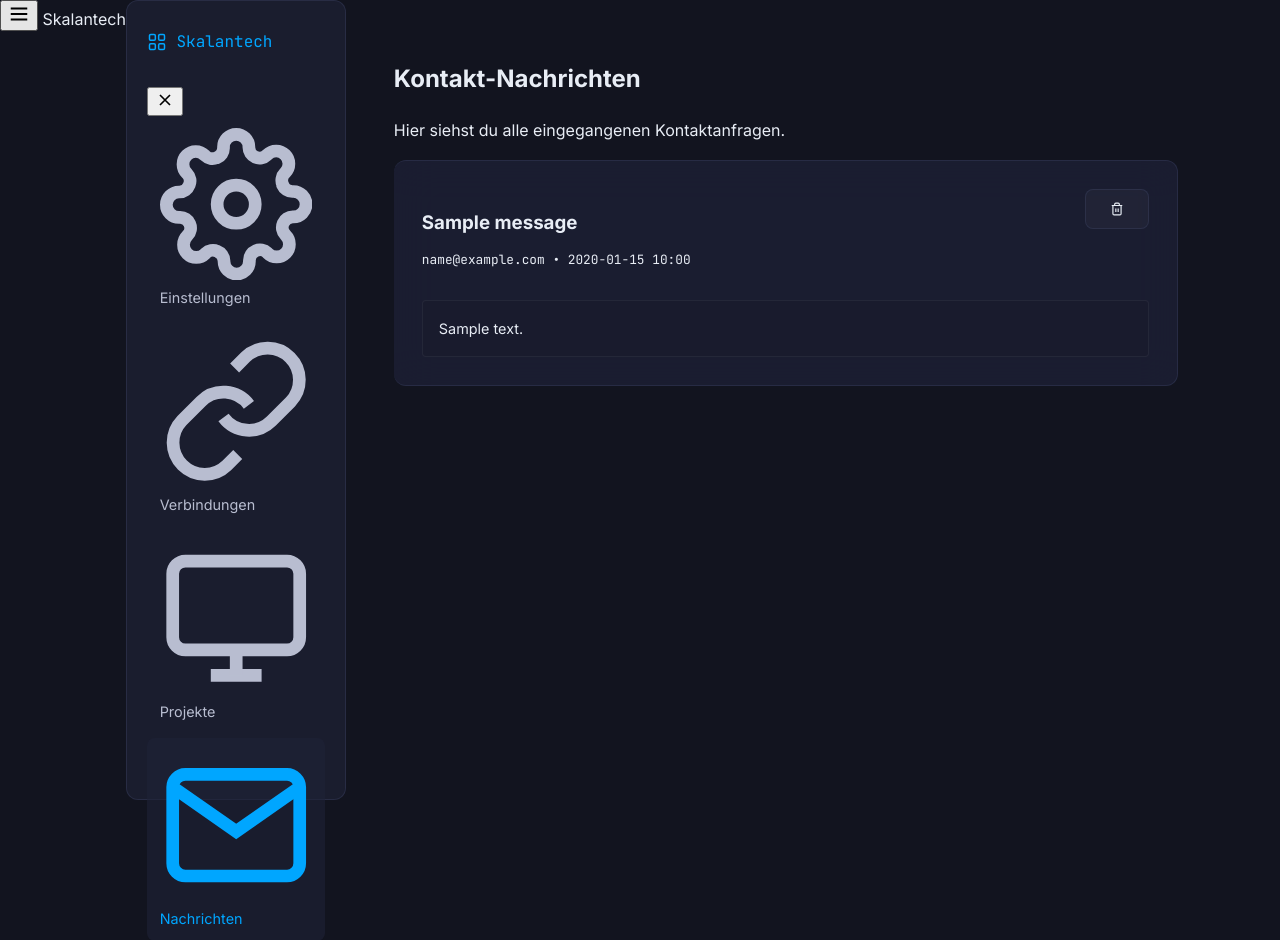
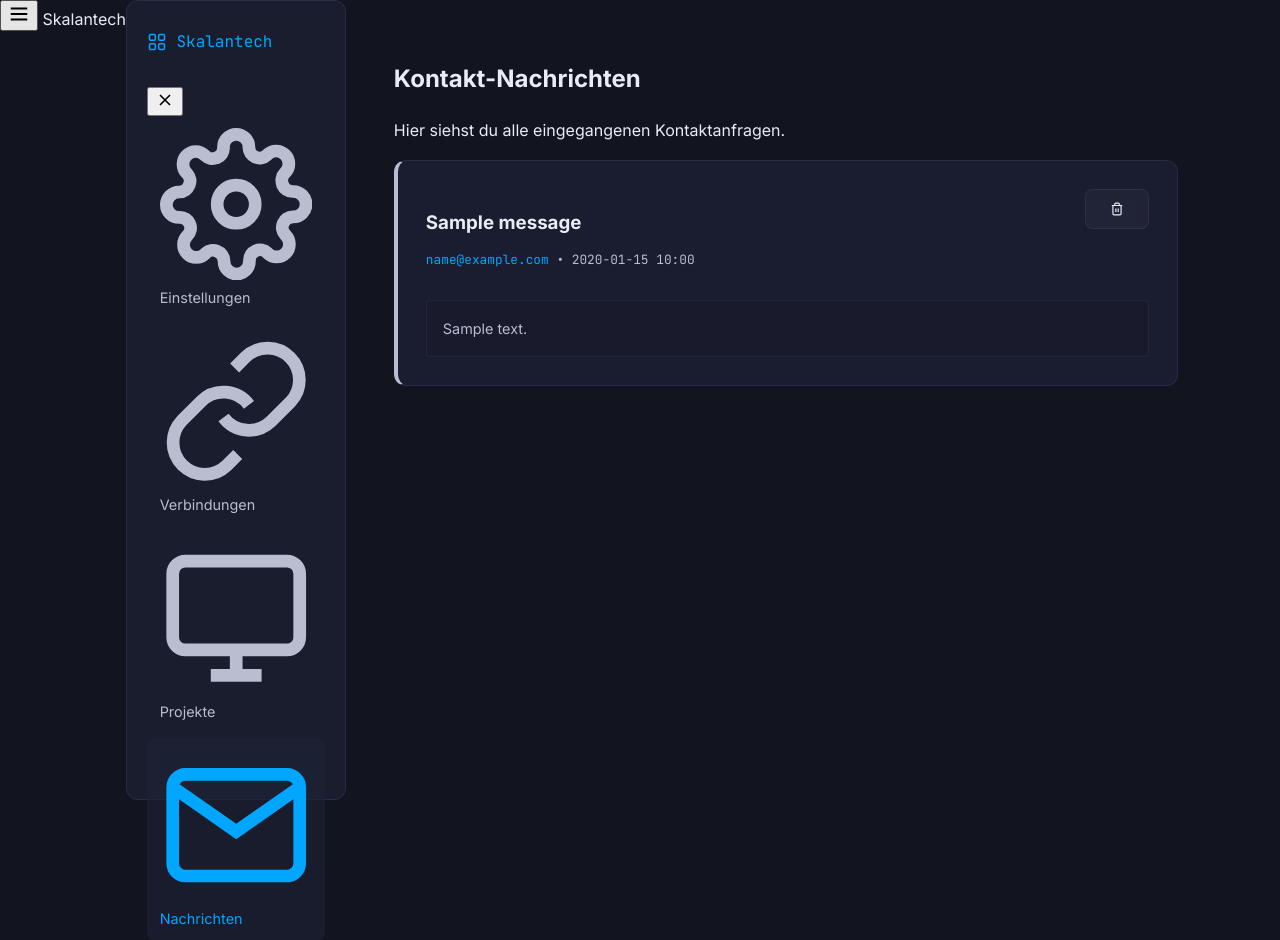
Before and after one commit to Xyesca/skalantech-hub, a Flask app: page /admin/messages in a window 1280 px wide. Shown: the top 940 px of the page. Run offline with Flask 3, Linux system fonts and the light colour scheme; the visitor is signed in with stand-in values (Sample User, id 1); tables that the repository leaves empty hold one stand-in row (values such as "Sample post").

Commit message:
fix(admin): replace undefined CSS variables in messages.html (--text-3/--cyan/--text-2 → --text-secondary/--cyber)

```diff
--- a/app/templates/admin/messages.html
+++ b/app/templates/admin/messages.html
@@ -8,7 +8,7 @@
 <div class="admin-grid">
   {% if messages %}
     {% for msg in messages %}
-    <div class="admin-card" style="border-left: 4px solid {% if msg.is_read %}var(--text-3){% else %}var(--cyan){% endif %};">
+    <div class="admin-card" style="border-left: 4px solid {% if msg.is_read %}var(--text-secondary){% else %}var(--cyber){% endif %};">
       <div style="display: flex; justify-content: space-between; align-items: flex-start; margin-bottom: 1rem;">
         <div>
           <h3 style="margin-bottom: 0.2rem; display:flex; align-items:center; gap: 0.5rem;">
@@ -17,8 +17,8 @@
             <span class="badge badge--cyber" style="font-size: 0.6rem; padding: 0.2em 0.5em;">NEU</span>
             {% endif %}
           </h3>
-          <p style="color: var(--text-3); font-size: 0.8rem; font-family: var(--font-mono);">
-            <a href="mailto:{{ msg.email }}" style="color: var(--cyan);">{{ msg.email }}</a> &bull;
+          <p style="color: var(--text-secondary); font-size: 0.8rem; font-family: var(--font-mono);">
+            <a href="mailto:{{ msg.email }}" style="color: var(--cyber);">{{ msg.email }}</a> &bull;
             {{ msg.created_at.strftime('%Y-%m-%d %H:%M') }}
           </p>
         </div>
@@ -35,13 +35,13 @@
           </form>
         </div>
       </div>
-      <div style="background: var(--surface); padding: 1rem; border-radius: 4px; border: 1px solid rgba(255,255,255,0.05); white-space: pre-wrap; font-family: var(--font-body); font-size: 0.9rem; color: var(--text-2);">{{ msg.message }}</div>
+      <div style="background: var(--surface); padding: 1rem; border-radius: 4px; border: 1px solid rgba(255,255,255,0.05); white-space: pre-wrap; font-family: var(--font-body); font-size: 0.9rem; color: var(--text-secondary);">{{ msg.message }}</div>
     </div>
     {% endfor %}
   {% else %}
     <div class="admin-card" style="text-align: center; padding: 3rem;">
-      <svg viewBox="0 0 24 24" width="48" height="48" fill="none" stroke="currentColor" stroke-width="1.5" style="color: var(--text-3); margin-bottom: 1rem;"><path d="M4 4h16c1.1 0 2 .9 2 2v12c0 1.1-.9 2-2 2H4c-1.1 0-2-.9-2-2V6c0-1.1.9-2 2-2z"/><polyline points="22,6 12,13 2,6"/></svg>
-      <p style="color: var(--text-2);">Keine Nachrichten vorhanden.</p>
+      <svg viewBox="0 0 24 24" width="48" height="48" fill="none" stroke="currentColor" stroke-width="1.5" style="color: var(--text-secondary); margin-bottom: 1rem;"><path d="M4 4h16c1.1 0 2 .9 2 2v12c0 1.1-.9 2-2 2H4c-1.1 0-2-.9-2-2V6c0-1.1.9-2 2-2z"/><polyline points="22,6 12,13 2,6"/></svg>
+      <p style="color: var(--text-secondary);">Keine Nachrichten vorhanden.</p>
     </div>
   {% endif %}
 </div>
```
